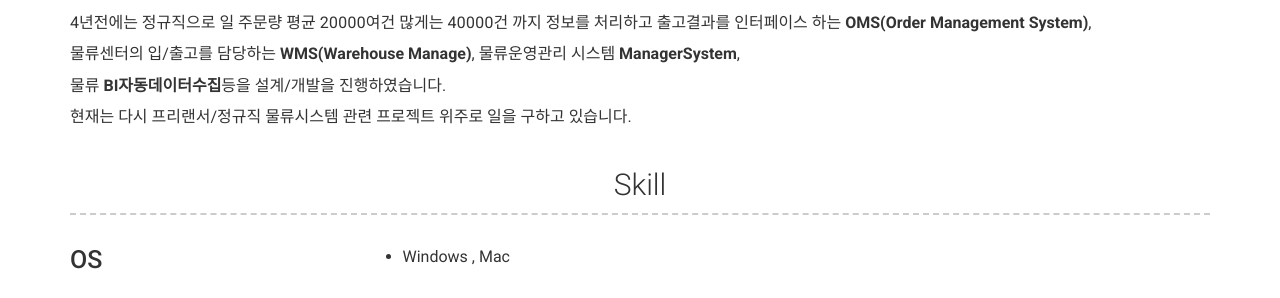
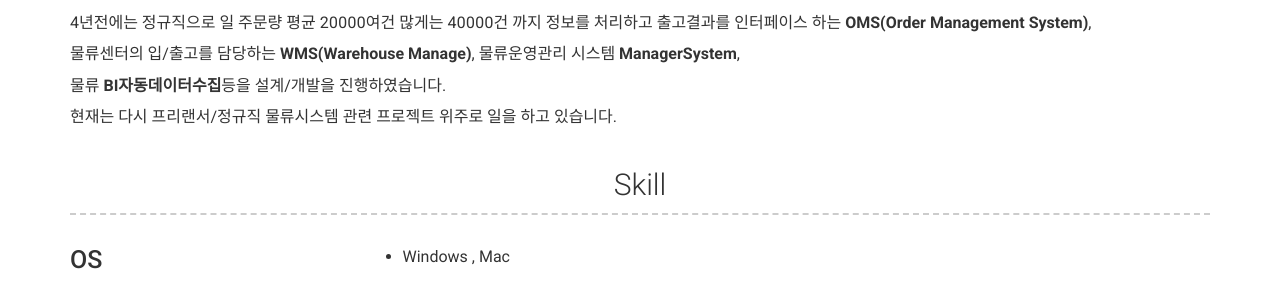
Before and after one commit to Sungjin79/Sungjin79.github.io, a Jekyll site: the page built from index.md, in a window 1280 px wide and 900 px high. Shown: the part 323-621 px from the top of the window. Built offline with Jekyll 4.4.1, drawn with Linux system fonts in a browser that asks for light colours; nearby versions of some CDN libraries.

Commit message:
Update _config.yml

```diff
--- a/_config.yml
+++ b/_config.yml
@@ -60,9 +60,7 @@ about_content: | # this will include new lines to allow paragraphs
 
   물류 **BI자동데이터수집**등을 설계/개발을 진행하였습니다.
 
-  현재는 다시 프리랜서/정규직 물류시스템 관련 프로젝트 위주로 일을 구하고 있습니다.
-
-
+  현재는 다시 프리랜서/정규직 물류시스템 관련 프로젝트 위주로 일을 하고 있습니다.
 content:
   - title: Skill # Title for the section
     layout: list # Type of content section (list/text)
```
